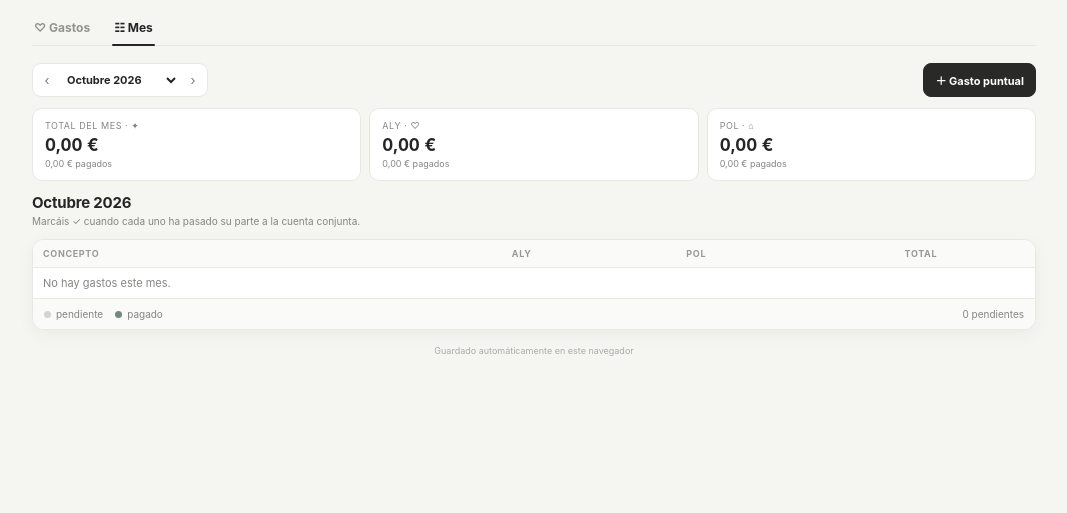
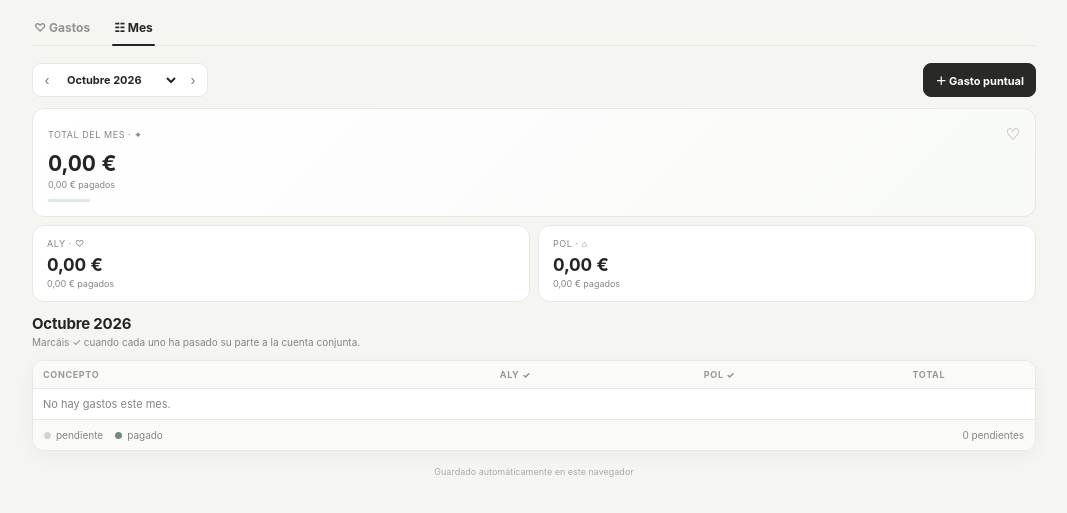
Before and after one commit to alyflu323/Gastos-Hogar, a plain HTML site: page index.html in a window 1280 px wide. Both pictures are taken after a click on the button "☷ Mes". Shown: the part 71-584 px from the top of the page, without its empty margins (106-1173 px from the left). Drawn offline with Linux system fonts and the light colour scheme.

Commit message:
Add files via upload

```diff
--- a/index.html
+++ b/index.html
@@ -60,20 +60,26 @@ input:focus,select:focus{border-color:#b8b8b0}
 .chip.aly{background:#eef0f2;color:#596672}.chip.pol{background:var(--sage-soft);color:#587060}.chip.half{background:#f0efeb;color:#77746d}
 .delete{border:0;background:none;color:#b2b2ac;font-size:15px;padding:2px 4px}.delete:hover{color:var(--danger)}.month-table .total-col .delete{position:absolute;right:7px;top:50%;transform:translateY(-50%)}
 .empty{text-align:center;padding:32px 15px;color:var(--muted);font-size:11px}
-.summary{display:grid;grid-template-columns:1fr 1fr 1fr;gap:8px;margin-bottom:12px}
-.stat{background:var(--surface);border:1px solid var(--line);border-radius:10px;padding:11px 12px}
+.summary{display:flex;flex-wrap:wrap;gap:8px;margin-bottom:12px}
+.stat{background:var(--surface);border:1px solid var(--line);border-radius:12px;padding:12px 14px;min-width:0}
+.total-stat{flex:0 0 100%;padding:14px 15px;background:linear-gradient(135deg,#ffffff 0%,#f8faf7 100%)}
+.person-stat{flex:1 1 0}
+.stat-top{display:flex;align-items:center;justify-content:space-between}
+.mini-heart{font-family:Georgia,serif;color:#9b8179;font-size:16px}
 .stat-label{font-size:9px;color:var(--muted);text-transform:uppercase;letter-spacing:.55px}
-.stat-value{font-size:17px;font-weight:750;margin-top:4px;font-variant-numeric:tabular-nums}
+.stat-value{font-size:18px;font-weight:750;margin-top:5px;font-variant-numeric:tabular-nums;letter-spacing:-.2px}
+.total-stat .stat-value{font-size:22px}
 .stat-sub{font-size:9px;color:var(--muted);margin-top:3px}
-.month-table th{text-align:right}.month-table th:first-child{text-align:left}
+.total-stat:after{content:"";display:block;width:42px;height:3px;border-radius:3px;background:#dfe7e1;margin-top:9px}
+.month-table th{text-align:right}.month-table th:first-child{text-align:left}.header-check{font-size:9px;color:#8a958c;font-weight:800}
 .month-table td{text-align:right}.month-table td:first-child{text-align:left}
 .money{font-variant-numeric:tabular-nums;font-weight:650;white-space:nowrap}
 .total-col{font-weight:750;position:relative;padding-right:34px!important}
 .pay-cell{min-width:74px}
-.pay-wrap{display:flex;align-items:center;justify-content:flex-end;gap:7px}
-.pay-btn{width:23px;height:23px;border-radius:6px;border:1px solid #ddd;background:#fff;color:transparent;display:inline-grid;place-items:center;font-size:12px;font-weight:800;transition:.15s;flex:none}
-.pay-btn:hover{border-color:#aaa}
-.pay-btn.paid{background:var(--sage);border-color:var(--sage);color:#fff}
+.pay-wrap{display:inline-flex;align-items:center;justify-content:flex-end;gap:6px}.pay-wrap .money-amount{white-space:nowrap}
+.pay-btn{width:22px;height:22px;border-radius:50%;border:1px solid #d9ddd8;background:#fff;color:transparent;display:inline-grid;place-items:center;font-size:11px;font-weight:850;transition:.18s;flex:none;box-shadow:0 1px 2px rgba(30,30,25,.04)}
+.pay-btn:hover{border-color:#aeb8b0;transform:scale(1.04)}
+.pay-btn.paid{background:var(--sage);border-color:var(--sage);color:#fff;box-shadow:0 2px 5px rgba(117,138,125,.18)}
 .person-head{display:flex;align-items:center;gap:7px}
 .initial{width:21px;height:21px;border-radius:6px;display:grid;place-items:center;font-size:9px;font-weight:800}
 .initial.a{background:#eef0f2;color:#596672}.initial.p{background:var(--sage-soft);color:#587060}
@@ -85,7 +91,7 @@ input:focus,select:focus{border-color:#b8b8b0}
  .app{padding:18px 11px 30px} header{align-items:center;gap:10px}
  .banner-doodles{font-size:10px} .month-head{gap:7px}.month-head .month-picker{flex:1}.month-head .btn{white-space:nowrap}
  .addbar{grid-template-columns:1fr 1fr}.addbar input:first-child{grid-column:span 2}.addbar .btn{grid-column:span 2}
- .table th,.table td{padding:7px 6px}.hide-mobile{display:none}.summary{grid-template-columns:1fr 1fr}.summary .stat:last-child{grid-column:span 2}
+ .table th,.table td{padding:7px 6px}.hide-mobile{display:none}.summary{display:flex;flex-wrap:wrap}.total-stat{flex:0 0 100%}.person-stat{flex:1 1 0;min-width:0}.person-stat.aly-card{background:linear-gradient(135deg,#fff 0%,#f5f5f8 100%)}.person-stat.pol-card{background:linear-gradient(135deg,#fff 0%,#f4f8f5 100%)}
  .month-table th,.month-table td{padding:8px 5px}
  .month-table th:nth-child(5),.month-table td:nth-child(5){width:20px}
  .pay-wrap{gap:5px}
@@ -167,12 +173,24 @@ input:focus,select:focus{border-color:#b8b8b0}
   </div>
 
   <div class="summary">
-    <div class="stat"><div class="stat-label">Total del mes · ✦</div><div class="stat-value" id="monthTotal">0,00 €</div><div class="stat-sub" id="monthPaid">0,00 € pagados</div></div>
-    <div class="stat"><div class="stat-label">Aly · ♡</div><div class="stat-value" id="alyTotal">0,00 €</div><div class="stat-sub" id="alyPaid">0,00 € pagados</div></div>
-    <div class="stat"><div class="stat-label">Pol · ⌂</div><div class="stat-value" id="polTotal">0,00 €</div><div class="stat-sub" id="polPaid">0,00 € pagados</div></div>
+    <div class="stat total-stat">
+      <div class="stat-top"><div class="stat-label">Total del mes · ✦</div><span class="mini-heart">♡</span></div>
+      <div class="stat-value" id="monthTotal">0,00 €</div>
+      <div class="stat-sub" id="monthPaid">0,00 € pagados</div>
+    </div>
+    <div class="stat person-stat aly-card">
+      <div class="stat-label">Aly · ♡</div>
+      <div class="stat-value" id="alyTotal">0,00 €</div>
+      <div class="stat-sub" id="alyPaid">0,00 € pagados</div>
+    </div>
+    <div class="stat person-stat pol-card">
+      <div class="stat-label">Pol · ⌂</div>
+      <div class="stat-value" id="polTotal">0,00 €</div>
+      <div class="stat-sub" id="polPaid">0,00 € pagados</div>
+    </div>
   </div>
 
-  <div class="topline">
+  <div class="topline month-intro">
     <div><div class="title" id="monthTitle">Octubre 2026 <span style="font-size:12px;color:#8a746d">♡</span></div><div class="desc">Marcáis ✓ cuando cada uno ha pasado su parte a la cuenta conjunta.</div></div>
   </div>
 
@@ -181,8 +199,8 @@ input:focus,select:focus{border-color:#b8b8b0}
       <thead>
         <tr>
           <th>Concepto</th>
-          <th>Aly</th>
-          <th>Pol</th>
+          <th>Aly <span class="header-check">✓</span></th>
+          <th>Pol <span class="header-check">✓</span></th>
           <th>Total</th>
           <th></th>
         </tr>
@@ -269,8 +287,8 @@ function renderMonth(){
    if((a&&!pay.aly)||(p&&!pay.pol))pending++;
    const tr=document.createElement('tr');
    tr.innerHTML=`<td><div class="name">${esc(x.name)}</div><div class="meta">${x.extra?'Puntual':'Recurrente'}</div></td>
-     <td class="money"><div class="pay-wrap">${money(a)}${a?`<button class="pay-btn ${pay.aly?'paid':''}" title="Marcar Aly como pagado" onclick="togglePay('${x.id}','aly')">${pay.aly?'✓':''}</button>`:''}</div></td>
-     <td class="money"><div class="pay-wrap">${money(p)}${p?`<button class="pay-btn ${pay.pol?'paid':''}" title="Marcar Pol como pagado" onclick="togglePay('${x.id}','pol')">${pay.pol?'✓':''}</button>`:''}</div></td>
+     <td class="money"><div class="pay-wrap">${a?`<span class="money-amount">${money(a)}</span><button class="pay-btn ${pay.aly?'paid':''}" title="Marcar Aly como pagado" onclick="togglePay('${x.id}','aly')">${pay.aly?'✓':''}</button>`:''}</div></td>
+     <td class="money"><div class="pay-wrap">${p?`<span class="money-amount">${money(p)}</span><button class="pay-btn ${pay.pol?'paid':''}" title="Marcar Pol como pagado" onclick="togglePay('${x.id}','pol')">${pay.pol?'✓':''}</button>`:''}</div></td>
      <td class="money total-col">${money(x.amount)} ${x.extra?`<button class="delete" onclick="deleteExtra('${x.id}')">×</button>`:''}</td>`;
    body.appendChild(tr)
  });
```
